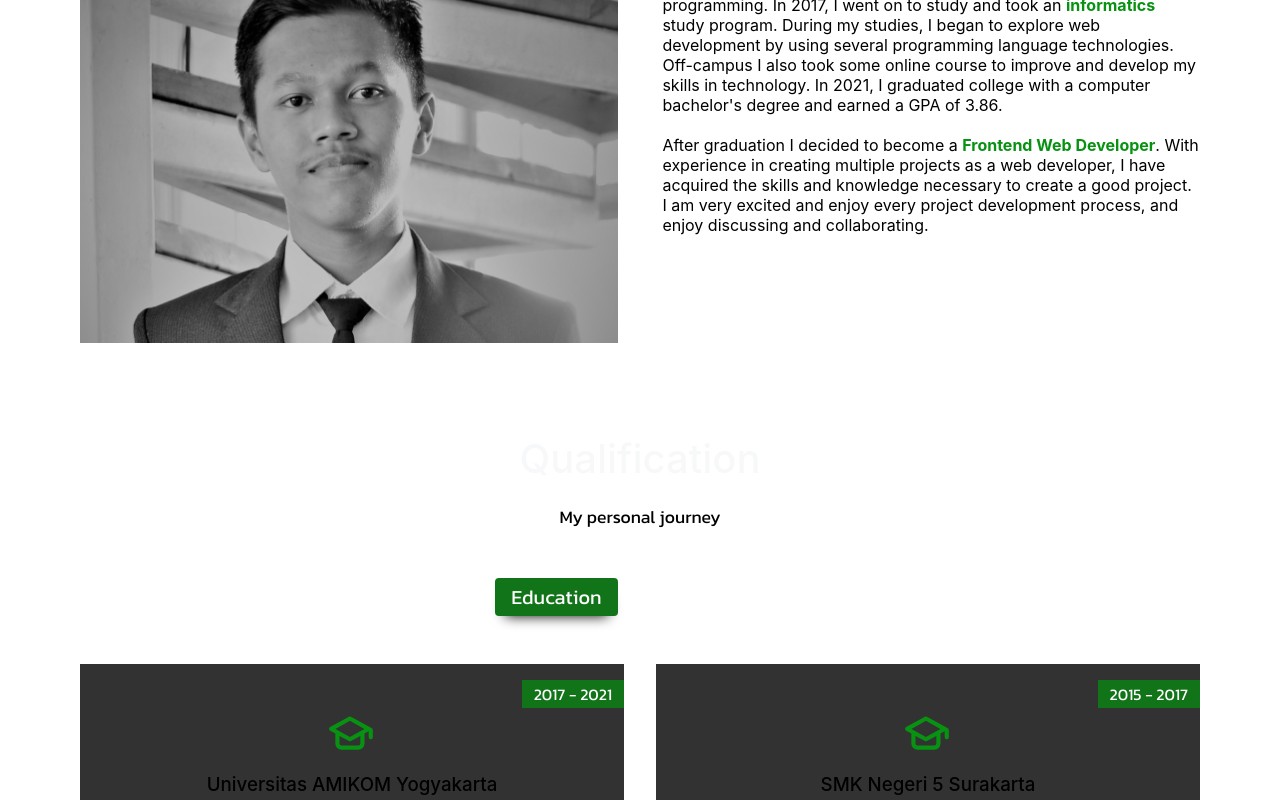
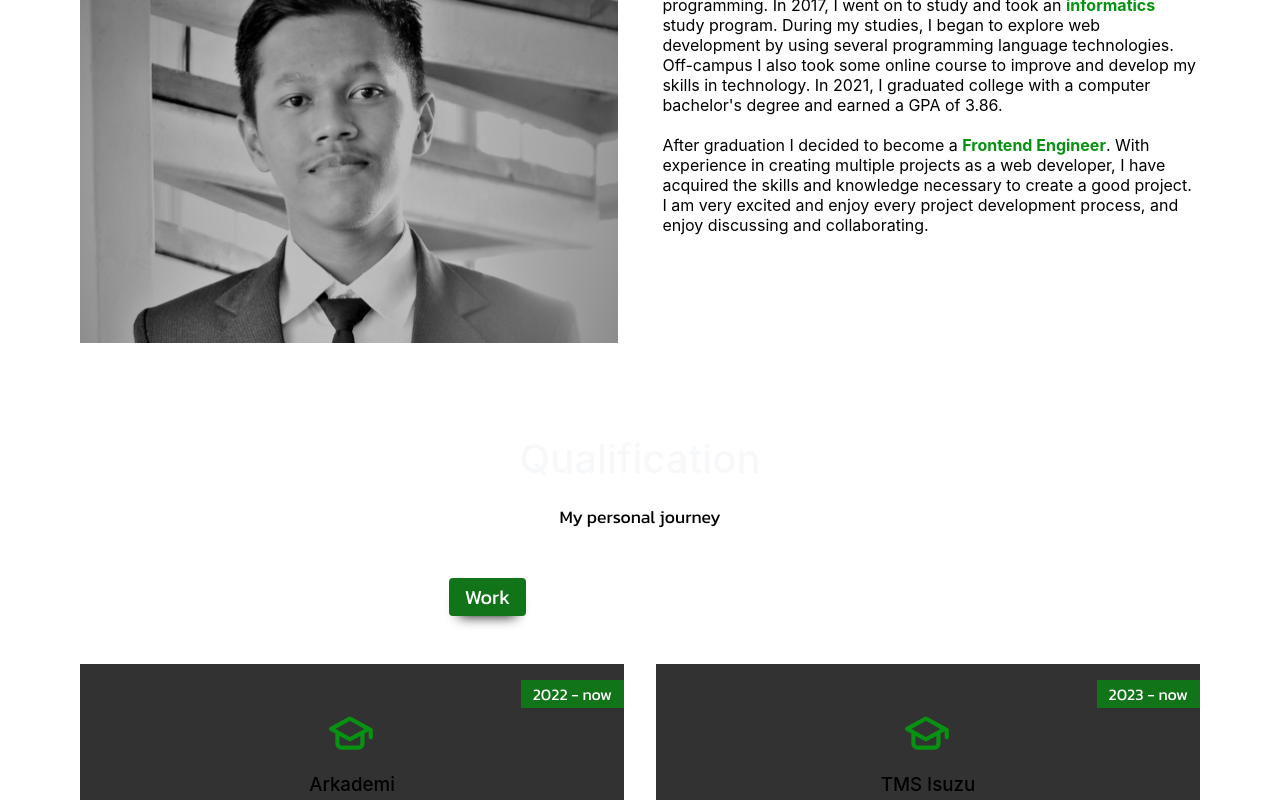
Before and after one commit to arifnurrhmnn/my-web-portfolio, a Next.js app: page /about in a window 1280 px wide. Shown: the part 340-1140 px from the top of the page. Built offline with nearby package versions, Linux system fonts and the light colour scheme.

Commit message:
update work data

```diff
--- a/Data/data.js
+++ b/Data/data.js
@@ -30,6 +30,23 @@ export const DataMediaSocials = [
     id: 5,
     name: "email",
     link: "arifnur.rhmnn@gmail.com",
+  },
+];
+
+export const DataWorks = [
+  {
+    id: 1,
+    name: "Arkademi",
+    fieldOfStudy: "Full Time | Frontend Engineer",
+    yearStarts: "2022",
+    yearFinised: "now",
+  },
+  {
+    id: 1,
+    name: "TMS Isuzu",
+    fieldOfStudy: "Freelance | Frontend Engineer",
+    yearStarts: "2023",
+    yearFinised: "now",
   },
 ];
 
@@ -160,7 +177,7 @@ export const DataProjects = [
     imageDisplay: "/img/mywebportfolio.png",
     textSource: "Source Code",
     textLink: "Visit Website",
-    linkSite: "http://arifnurrohman.xyz",
+    linkSite: "http://arifnurrohman.com",
     linkGithub: "https://github.com/arifnurrhmnn/my-web-portfolio",
     tags: [
       "react.js",
@@ -195,8 +212,8 @@ export const DataProjects = [
     name: "My Furniture",
     imageDisplay: "/img/myfurniture.png",
     textSource: "Source Code",
-    textLink: "Visit Website",
-    linkSite: "http://myfurniture.arifnurrohman.xyz",
+    textLink: "Comming Soon",
+    linkSite: "",
     linkGithub: "https://github.com/arifnurrhmnn/myfurniture",
     tags: ["php", "html", "css", "javascript", "bootstrap", "mysql"],
   },
@@ -205,8 +222,8 @@ export const DataProjects = [
     name: "Klaten Kita",
     imageDisplay: "/img/klatenkita.png",
     textSource: "Source Code",
-    textLink: "Visit Website",
-    linkSite: "http://klatenkita.arifnurrohman.xyz",
+    textLink: "Comming Soon",
+    linkSite: "",
     linkGithub: "https://github.com/arifnurrhmnn/klatenkita",
     tags: ["php", "html", "css", "javascript", "bootstrap", "mysql"],
   },
--- a/components/Pages/About/index.js
+++ b/components/Pages/About/index.js
@@ -2,7 +2,12 @@ import { React, useState } from "react";
 import Link from "next/link";
 import Image from "next/image";
 import { Container } from "../../Theme/GlobalStyle";
-import { DataCourses, DataEducations, DataUser } from "../../../Data/data";
+import {
+  DataWorks,
+  DataCourses,
+  DataEducations,
+  DataUser,
+} from "../../../Data/data";
 import { UilGraduationCap, UilArrowRight } from "@iconscout/react-unicons";
 import {
   AboutCol,
@@ -34,7 +39,8 @@ import {
 } from "./Styles";
 
 export default function About(props) {
-  const [education, setEducation] = useState(true);
+  const [work, setWork] = useState(true);
+  const [education, setEducation] = useState(false);
   const [course, setCourse] = useState(false);
 
   return (
@@ -72,11 +78,11 @@ export default function About(props) {
                 <br />
                 <br />
                 After graduation I decided to become a{" "}
-                <strong>Frontend Web Developer</strong>. With experience in
-                creating multiple projects as a web developer, I have acquired
-                the skills and knowledge necessary to create a good project. I
-                am very excited and enjoy every project development process, and
-                enjoy discussing and collaborating.
+                <strong>Frontend Engineer</strong>. With experience in creating
+                multiple projects as a web developer, I have acquired the skills
+                and knowledge necessary to create a good project. I am very
+                excited and enjoy every project development process, and enjoy
+                discussing and collaborating.
               </ItemDesc>
             </AboutCol>
           </AboutRow>
@@ -91,9 +97,17 @@ export default function About(props) {
           <QualificationList>
             <QualificationTab>
               <ButtonTab
+                education={work ? work : ""}
+                onClick={() => {
+                  setWork(true), setEducation(false), setCourse(false);
+                }}
+              >
+                Work
+              </ButtonTab>
+              <ButtonTab
                 education={education ? education : ""}
                 onClick={() => {
-                  setEducation(true), setCourse(false);
+                  setWork(false), setEducation(true), setCourse(false);
                 }}
               >
                 Education
@@ -101,13 +115,25 @@ export default function About(props) {
               <ButtonTab
                 education={course ? course : ""}
                 onClick={() => {
-                  setCourse(true), setEducation(false);
+                  setWork(false), setCourse(true), setEducation(false);
                 }}
               >
                 Certifications
               </ButtonTab>
             </QualificationTab>
             <QualificationContent>
+              <Education education={work}>
+                {DataWorks.map((work, index) => (
+                  <EducationCard key={index}>
+                    <UilGraduationCap size="50" color="#079211" />
+                    <EducationTitle>{work.name}</EducationTitle>
+                    <EducationSubtitle>{work.fieldOfStudy}</EducationSubtitle>
+                    <EducationDate>
+                      {work.yearStarts} - {work.yearFinised}
+                    </EducationDate>
+                  </EducationCard>
+                ))}
+              </Education>
               <Education education={education}>
                 {DataEducations.map((education, index) => (
                   <EducationCard key={index}>
```
Also changed, not shown: components/Pages/Home/index.js (+5 -4 lines), 1 other file (tests, documents, lock files or other folders).
